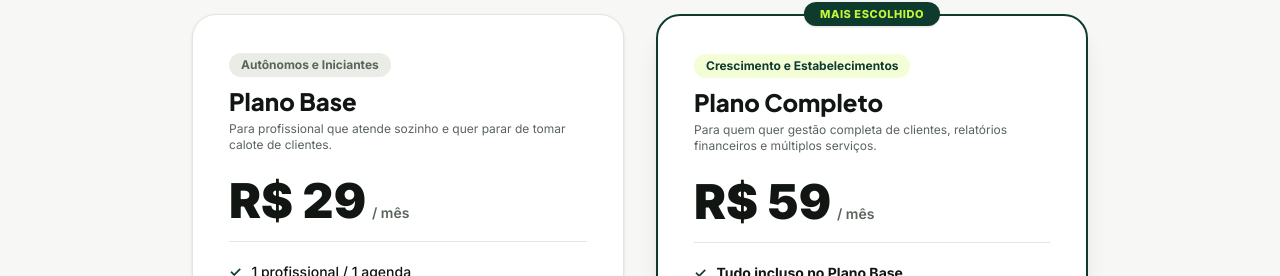
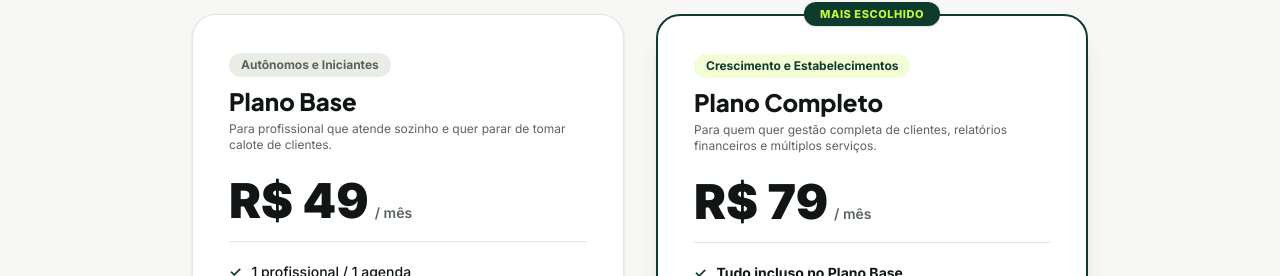
Before and after one commit to pixhora/agendaPIX, a Next.js app: page / in a window 1280 px wide. Shown: the part 4315-4591 px from the top of the page. Built offline with nearby package versions, Linux system fonts and the light colour scheme.

Commit message:
fix(pricing): align subscription fees to R$ 49 Base and R$ 79 Completo
- Update subscription fees in LandingPricing (R$ 49/mo Base, R$ 79/mo Completo)
- Update preview hub description
- Preserve 7-day trial and service/deposit prices as per PRECOS.md

```diff
--- a/app/preview/page.tsx
+++ b/app/preview/page.tsx
@@ -11,7 +11,7 @@ const PREVIEW_CARDS = [
   {
     href: "/preview/landing",
     title: "1. Landing Page",
-    desc: "Página de vendas focada em conversão, promessa central, benefícios, demo interativa e preços reais (R$ 29 e R$ 59).",
+    desc: "Página de vendas focada em conversão, promessa central, benefícios, demo interativa e preços reais (R$ 49 e R$ 79).",
     badge: "Pública",
   },
   {
--- a/components/landing/LandingPricing.tsx
+++ b/components/landing/LandingPricing.tsx
@@ -32,7 +32,7 @@ export function LandingPricing() {
               </div>
 
               <div className="flex items-baseline gap-1.5 pt-2">
-                <span className="text-4xl sm:text-5xl font-black text-foreground">R$ 29</span>
+                <span className="text-4xl sm:text-5xl font-black text-foreground">R$ 49</span>
                 <span className="text-sm font-semibold text-muted-foreground">/ mês</span>
               </div>
 
@@ -88,7 +88,7 @@ export function LandingPricing() {
               </div>
 
               <div className="flex items-baseline gap-1.5 pt-2">
-                <span className="text-4xl sm:text-5xl font-black text-foreground">R$ 59</span>
+                <span className="text-4xl sm:text-5xl font-black text-foreground">R$ 79</span>
                 <span className="text-sm font-semibold text-muted-foreground">/ mês</span>
               </div>
 
```
